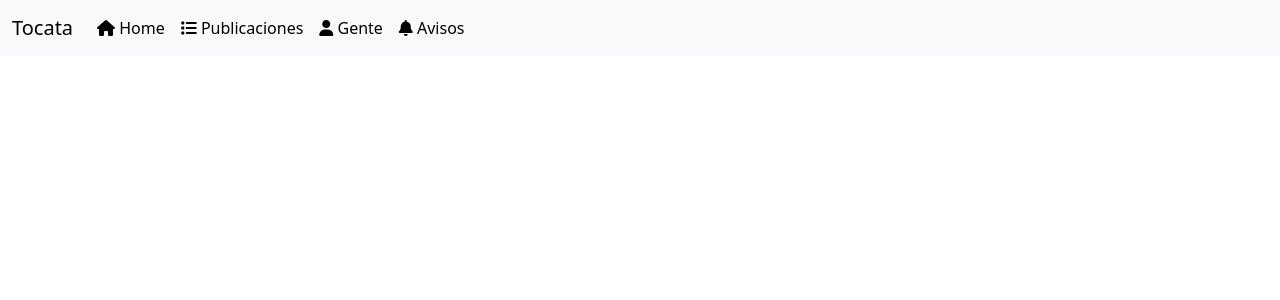
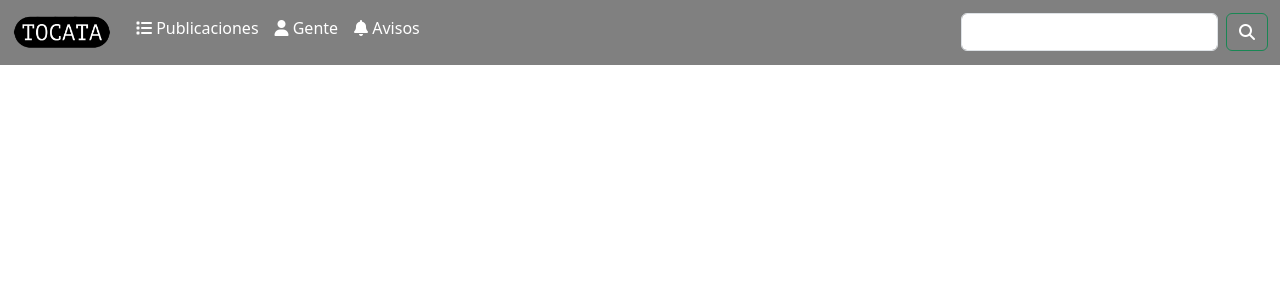
Before and after one commit to Optickal095/TocataFrontend, an Angular app: page / in a window 1280 px wide. Shown: the top 300 px of the page. Built offline with nearby package versions, Linux system fonts and the light colour scheme.

Commit message:
initial navBar

```diff
--- a/angular.json
+++ b/angular.json
@@ -26,7 +26,8 @@
             ],
             "scripts": [
               "./node_modules/jquery/dist/jquery.min.js",
-              "./node_modules/bootstrap/dist/js/bootstrap.min.js"
+              "./node_modules/bootstrap/dist/js/bootstrap.min.js",
+              "./node_modules/bootstrap/dist/js/bootstrap.bundle.min.js"
             ]
           },
           "configurations": {
--- a/src/app/app.component.html
+++ b/src/app/app.component.html
@@ -1,25 +1,11 @@
-<div class="navigation col-lg 12">
-  <nav class="navbar navbar-expand-lg bg-light">
+<div class="navigation col-lg-12">
+  <nav class="navbar navbar-expand-lg">
     <div class="container-fluid">
-      <a class="navbar-brand" href="#">Tocata</a>
-      <button
-        class="navbar-toggler"
-        type="button"
-        data-bs-toggle="collapse"
-        data-bs-target="#navbarSupportedContent"
-        aria-controls="navbarSupportedContent"
-        aria-expanded="false"
-        aria-label="Toggle navigation"
-      >
-        <span class="navbar-toggler-icon"></span>
-      </button>
       <div class="collapse navbar-collapse" id="navbarSupportedContent">
         <ul class="navbar-nav me-auto mb-2 mb-lg-0">
-          <li class="nav-item">
-            <a class="nav-link active" aria-current="page" href="#"
-              ><i class="fa-solid fa-house"></i> Home</a
-            >
-          </li>
+          <a class="navbar-brand" href="#">
+            <img src="../assets/images/Tocata.png" alt="Logo" />
+          </a>
           <li class="nav-item">
             <a class="nav-link active" aria-current="page" href="#"
               ><i class="fa-solid fa-list"></i> Publicaciones</a
@@ -36,6 +22,12 @@
             >
           </li>
         </ul>
+        <form class="d-flex" role="search">
+          <input class="form-control me-2" type="search" aria-label="Search" />
+          <button class="btn btn-outline-success" type="submit">
+            <i class="fa-solid fa-search"></i>
+          </button>
+        </form>
       </div>
     </div>
   </nav>
--- a/src/assets/styles.css
+++ b/src/assets/styles.css
@@ -1 +1,25 @@
 /* Header */
+.navigation {
+  padding: 0px !important;
+}
+
+img {
+  max-width: 100%;
+  max-height: 100%;
+}
+.navbar-brand {
+  width: 100px;
+}
+
+.navigation .navbar {
+  border-radius: 0px !important;
+  background-color: gray !important;
+}
+
+.navigation .navbar * {
+  color: white !important;
+}
+
+.navigation .form-control {
+  color: black !important;
+}
```
Also changed, not shown: src/assets/images/Tocata Logo.png (added), src/assets/images/Tocata.png (added).
